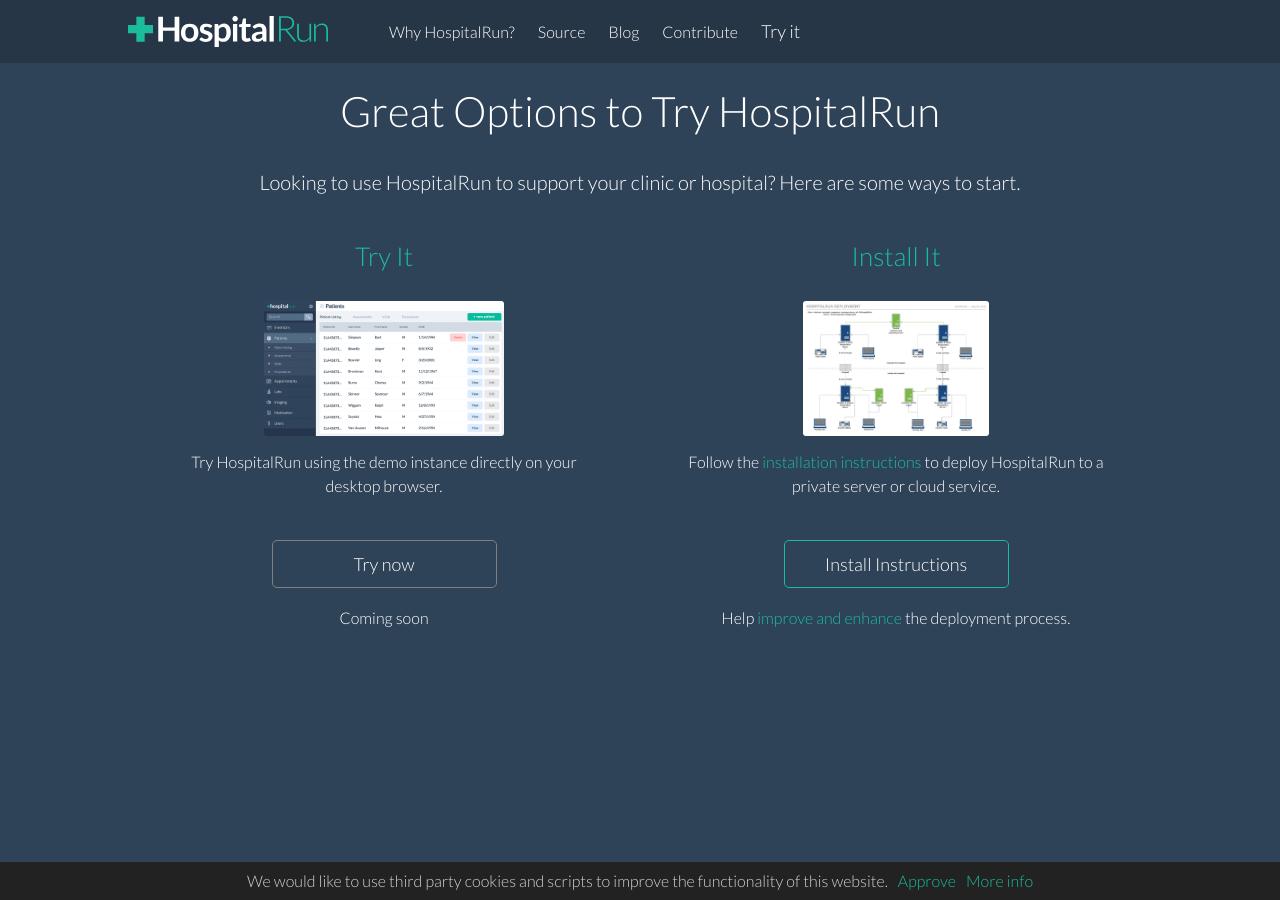
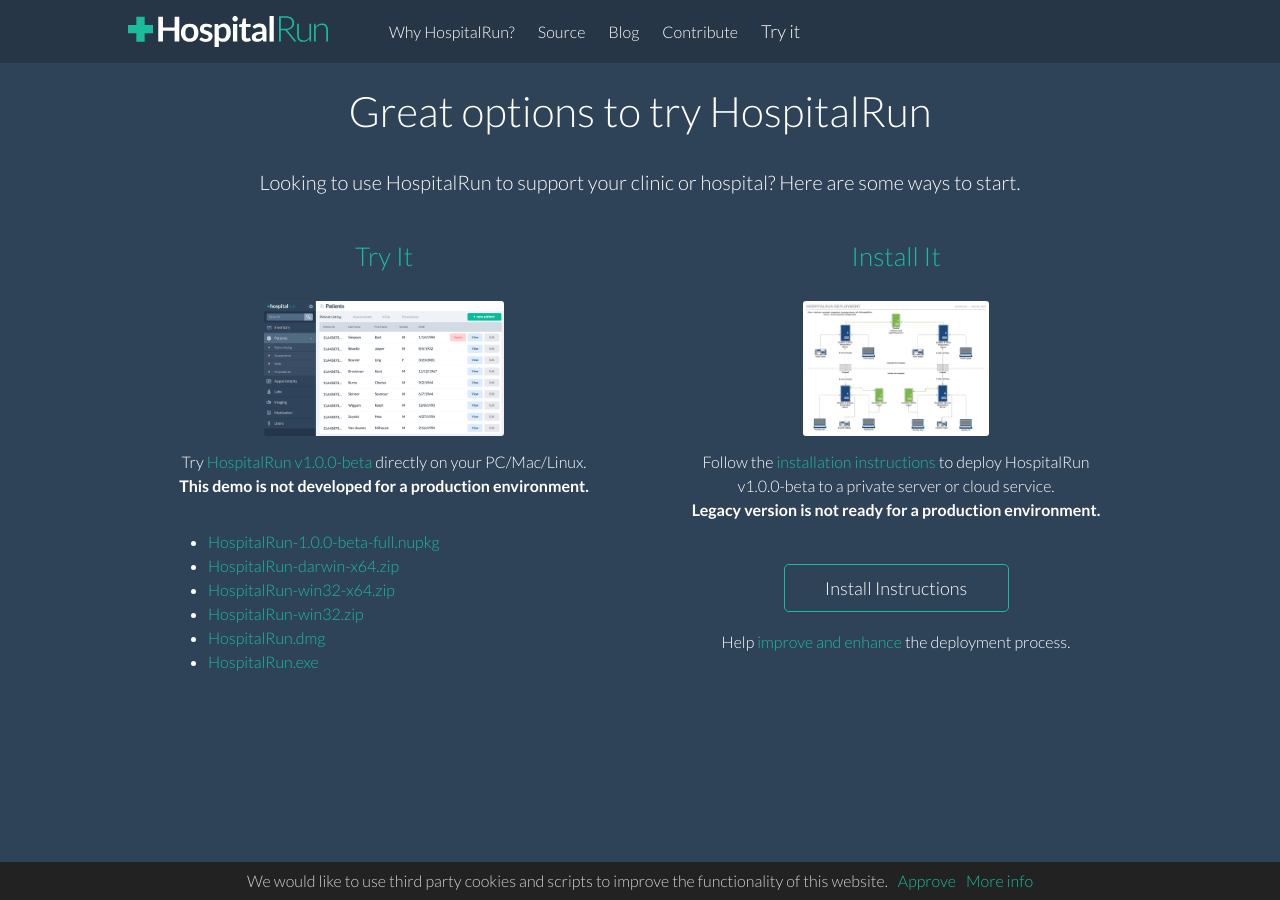
Before and after one commit to HospitalRun/hospitalrun.io, a Jekyll site: the page built from tryit/index.md, in a window 1280 px wide. Built offline with Jekyll 4.4.1, drawn with Linux system fonts in a browser that asks for light colours; nearby versions of some CDN libraries.

Commit message:
Add direct links to the demo donwload

```diff
--- a/_sass/_base.scss
+++ b/_sass/_base.scss
@@ -20,7 +20,12 @@ body {
   color: $text_color;
 }
 
-h1, h2, h3, h4, h5, h6 {
+h1,
+h2,
+h3,
+h4,
+h5,
+h6 {
   font-weight: 300;
 }
 
@@ -30,7 +35,7 @@ dt {
   line-height: 25px;
 }
 
-a         {
+a {
   color: $green;
   text-decoration: none;
 
@@ -48,11 +53,24 @@ a         {
 // Utility
 
 .wrapper:before,
-.wrapper:after { content:""; display:table; }
-.wrapper:after { clear: both; }
+.wrapper:after {
+  content: "";
+  display: table;
+}
+
+.wrapper:after {
+  clear: both;
+}
+
 .wrapper {
   max-width: 1084px;
   padding: 0 30px;
   margin: 0 auto;
   zoom: 1;
 }
+
+// Customization
+
+.demo-list-download {
+  text-align: left;
+}
--- a/tryit/index.md
+++ b/tryit/index.md
@@ -4,7 +4,7 @@ layout: default
 ---
 
 <div class="tryit-hero">
-  <h1 class="hero-heading">Great Options to Try HospitalRun</h1>
+  <h1 class="hero-heading">Great options to try HospitalRun</h1>
   <p>Looking to use HospitalRun to support your clinic or hospital? Here are some ways to start.</p>
 </div>
 
@@ -15,10 +15,19 @@ layout: default
       <div class="screenshot">
         <img src="/img/screenshot-mock-sm.jpg" alt="HospitalRun user interface screenshot" class="screenshot-img" width="240" border="0">
       </div>
-      <p>Try HospitalRun using the demo instance directly on your desktop browser.</p>
-      <a href="https://beta.hospitalrun.io" class="cta secondary" style="pointer-events: none; border: 1px solid grey;">Try now</a>
-      <p>Coming soon</p>
-      <!-- <p>How to <a href="https://hospitalrun.io/demo/">accessing</a> the HospitalRun demo site.</p> -->
+      <p>Try <a href="https://github.com/HospitalRun/hospitalrun-frontend/releases/tag/1.0.0-beta" target="_blank" rel="noopener">HospitalRun v1.0.0-beta</a> directly on your PC/Mac/Linux. <br/><strong>This demo is not developed for a production environment.</strong></p>
+      <p>
+      <ul class="demo-list-download">
+      <li><a href="https://github.com/HospitalRun/hospitalrun-frontend/releases/download/1.0.0-beta/HospitalRun-1.0.0-beta-full.nupkg" rel="noopener" target="_blank">HospitalRun-1.0.0-beta-full.nupkg</a></li>
+      <li><a href="https://github.com/HospitalRun/hospitalrun-frontend/releases/download/1.0.0-beta/HospitalRun-darwin-x64.zip" rel="noopener" target="_blank">HospitalRun-darwin-x64.zip</a></li>
+      <li><a href="https://github.com/HospitalRun/hospitalrun-frontend/releases/download/1.0.0-beta/HospitalRun-win32-x64.zip" rel="noopener" target="_blank">HospitalRun-win32-x64.zip</a></li>
+      <li><a href="https://github.com/HospitalRun/hospitalrun-frontend/releases/download/1.0.0-beta/HospitalRun-win32.zip" rel="noopener" target="_blank">HospitalRun-win32.zip</a></li>
+      <li><a href="https://github.com/HospitalRun/hospitalrun-frontend/releases/download/1.0.0-beta/HospitalRun.dmg" rel="noopener" target="_blank">HospitalRun.dmg</a></li>
+      <li><a href="https://github.com/HospitalRun/hospitalrun-frontend/releases/download/1.0.0-beta/HospitalRun.exe" rel="noopener" target="_blank">HospitalRun.exe</a></li>
+      </ul>
+      </p>
+      <!-- <a href="https://beta.hospitalrun.io" class="cta secondary" style="pointer-events: none; border: 1px solid grey;">Try now</a>
+      <p>How to <a href="https://hospitalrun.io/demo/">accessing</a> the HospitalRun demo site.</p>  -->
     </div>
 
     <div class="col-2">
@@ -26,7 +35,8 @@ layout: default
       <div class="screenshot">
         <img src="/img/HospitalRun_deployment.jpeg" alt="HospitalRun Deployment Guide" class="screenshot-img" width="240" border="0">
       </div>
-      <p>Follow the <a href="https://github.com/HospitalRun/hospitalrun-server/blob/1.0.0-beta/DEPLOYMENT_GUIDE.md" target="_blank">installation instructions</a> to deploy HospitalRun to a private server or cloud service.</p>
+      <p>Follow the <a href="https://github.com/HospitalRun/hospitalrun-server/blob/1.0.0-beta/DEPLOYMENT_GUIDE.md" target="_blank">installation instructions</a> to deploy HospitalRun v1.0.0-beta to a private server or cloud service.<br/><strong>Legacy version is not ready for a production environment.</strong>
+      </p>
       <a href="hhttps://github.com/HospitalRun/hospitalrun-server/blob/1.0.0-beta/DEPLOYMENT_GUIDE.md" class="cta secondary" target="_blank">Install Instructions</a>
       <p>Help <a href="https://github.com/HospitalRun/hospitalrun-server" target="_blank">improve and enhance</a> the deployment process.</p>
     </div>
```
